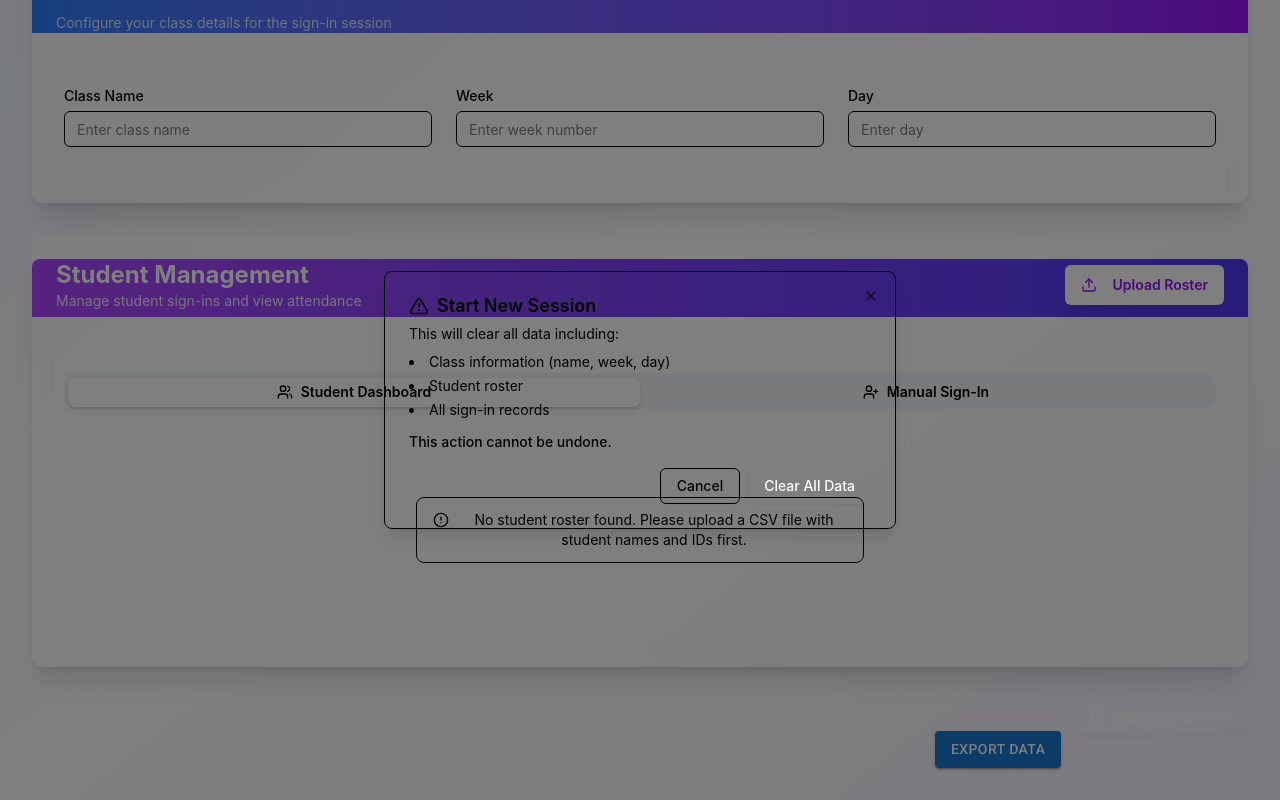
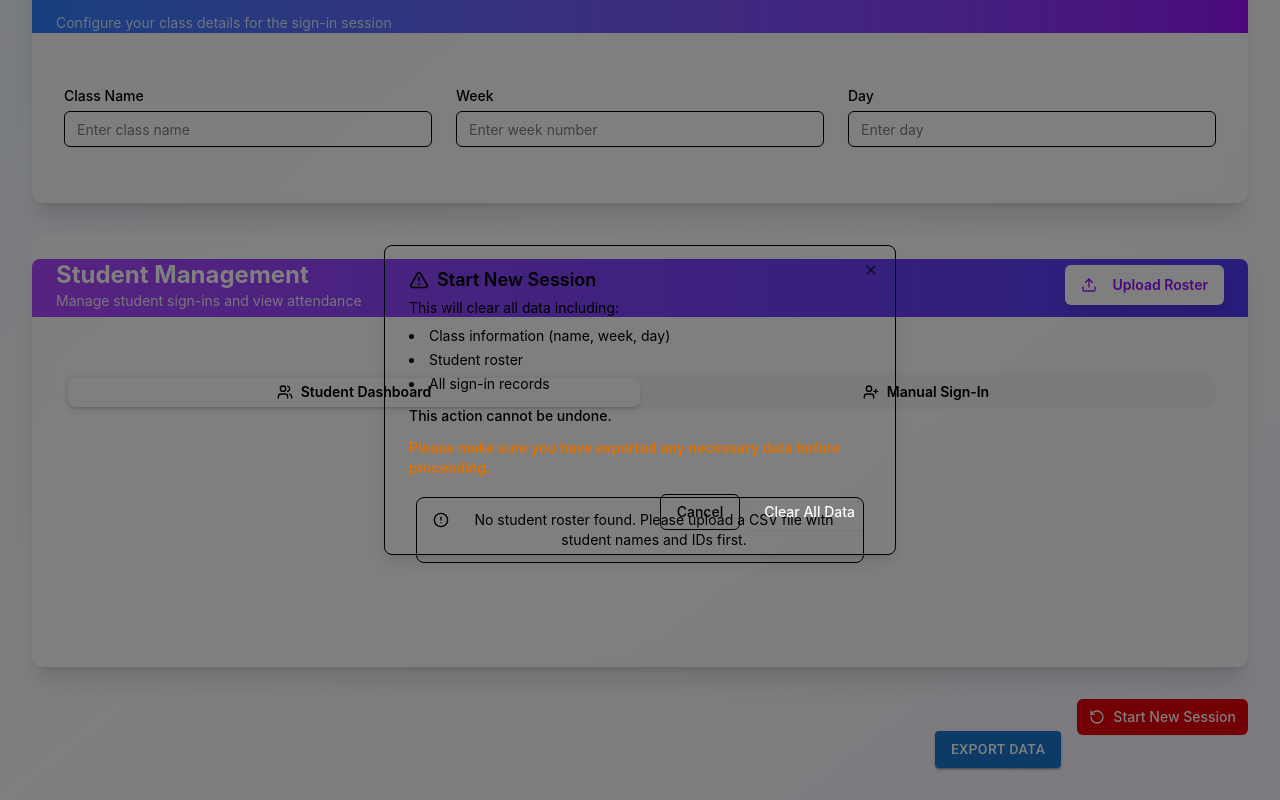
Before and after one commit to johnnyrobot/labcheck, a React (Vite) app: page / in a window 1280 px wide. Both pictures are taken after a click on the button "Start New Session". Shown: the part 217-1017 px from the top of the page. Built offline with nearby package versions, Linux system fonts and the light colour scheme.

Commit message:
feat: Update 'Start New Session' button and confirmation

```diff
--- a/src/components/ClearDataButton.jsx
+++ b/src/components/ClearDataButton.jsx
@@ -39,7 +39,7 @@ const ClearDataButton = () => {
       <Button
         variant="destructive"
         onClick={handleOpen}
-        className="flex items-center gap-2"
+        className="flex items-center gap-2 bg-red-600 hover:bg-red-700 text-white"
       >
         <RotateCcw className="h-4 w-4" />
         Start New Session
@@ -60,6 +60,9 @@ const ClearDataButton = () => {
                 <li>All sign-in records</li>
               </ul>
               <p className="mt-3 font-medium">This action cannot be undone.</p>
+              <p className="mt-3 font-semibold text-amber-600">
+                Please make sure you have exported any necessary data before proceeding.
+              </p>
             </DialogDescription>
           </DialogHeader>
 
```
